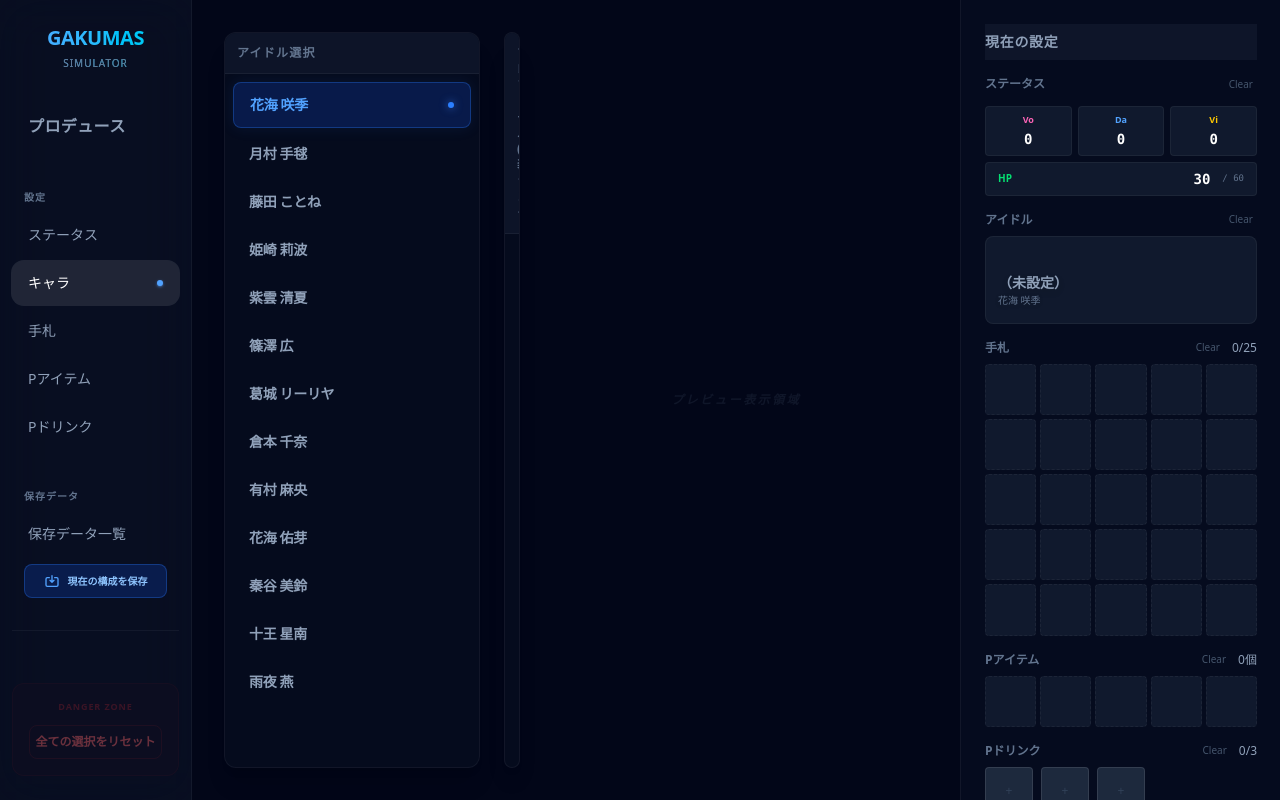
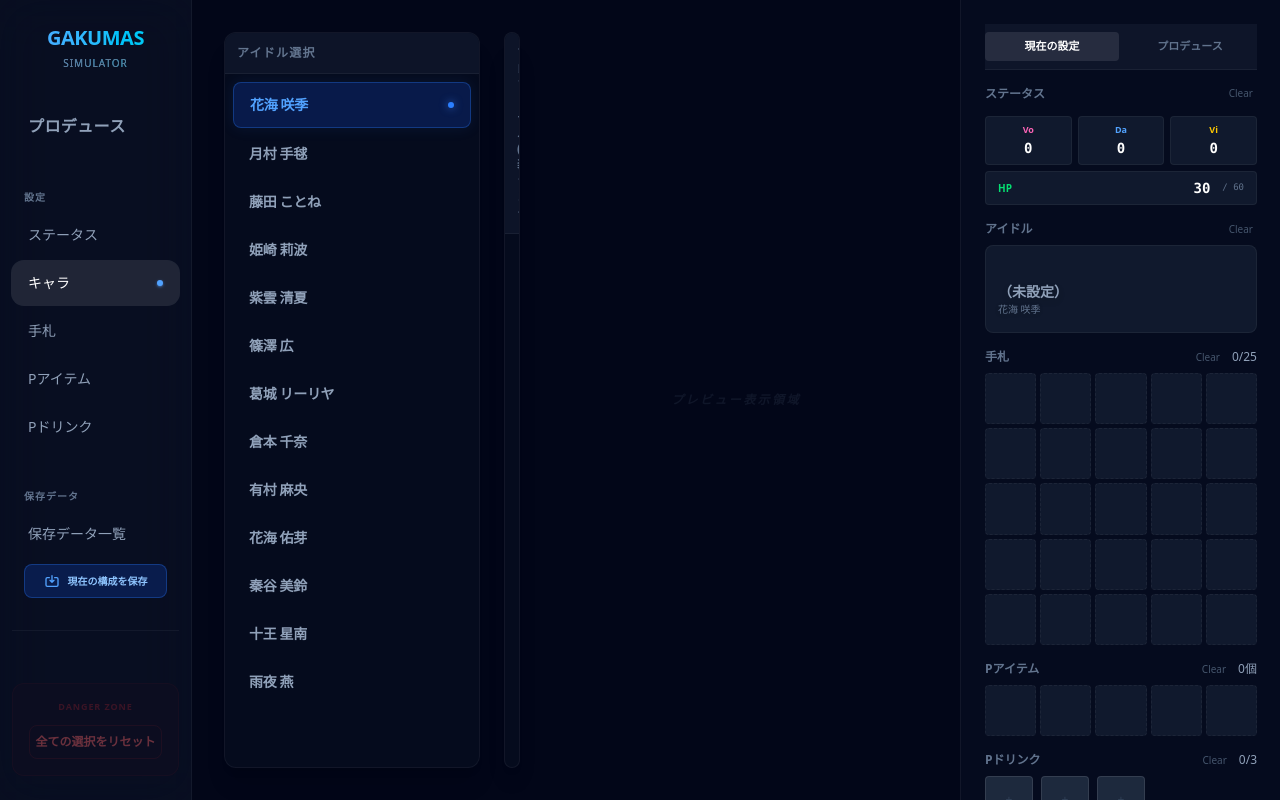
Before and after one commit to mihalinn/gakumasu, a React (Vite) app: page / in a window 1280 px wide. Built offline with nearby package versions, Linux system fonts and the light colour scheme; grey boxes are pictures that could not be loaded.

Commit message:
Implement Right Sidebar Tabs: Added Settings and Produce tabs with navigation

```diff
--- a/src/App.tsx
+++ b/src/App.tsx
@@ -114,6 +114,8 @@ function App() {
         e.stopPropagation();
         setStatus({ vocal: 0, dance: 0, visual: 0, hp: 30, maxHp: 60 });
     };
+
+    const [activeSidebarTab, setActiveSidebarTab] = useState<'settings' | 'produce'>('settings');
 
     const [savedConfigs, setSavedConfigs] = useState<SavedConfig[]>(() => {
         const saved = localStorage.getItem("gakumas_sim_presets_v2");
@@ -332,9 +334,23 @@ function App() {
             {/* Right Sidebar */}
             <div className="w-80 bg-slate-900/30 border-l border-white/5 flex-shrink-0 flex flex-col overflow-hidden transition-all duration-500 ease-in-out relative">
                 <div className="w-80 h-full flex flex-col p-6 overflow-y-auto">
-                    <div className="flex items-center justify-between mb-6 sticky top-0 bg-slate-900/95 py-2 -my-2 z-10 backdrop-blur w-full">
-                        <h3 className="text-sm font-bold text-slate-400 uppercase tracking-wider whitespace-nowrap">現在の設定</h3>
+                    {/* Tab Navigation */}
+                    <div className="flex items-center gap-1 mb-6 sticky top-0 bg-slate-900/95 py-2 -my-2 z-10 backdrop-blur w-full border-b border-white/5">
+                        <button
+                            onClick={() => setActiveSidebarTab('settings')}
+                            className={`flex-1 text-[11px] font-bold py-1.5 rounded transition-colors ${activeSidebarTab === 'settings' ? 'text-white bg-white/10' : 'text-slate-500 hover:text-slate-300'}`}
+                        >
+                            現在の設定
+                        </button>
+                        <button
+                            onClick={() => setActiveSidebarTab('produce')}
+                            className={`flex-1 text-[11px] font-bold py-1.5 rounded transition-colors ${activeSidebarTab === 'produce' ? 'text-white bg-white/10' : 'text-slate-500 hover:text-slate-300'}`}
+                        >
+                            プロデュース
+                        </button>
                     </div>
+
+                    {activeSidebarTab === 'settings' ? (
                         <div className="space-y-6">
                             {/* Status Summary */}
                             <div
@@ -461,6 +477,14 @@ function App() {
                                 </div>
                             </div>
                         </div>
+                    ) : (
+                        <div className="space-y-4">
+                            <div className="p-4 bg-slate-800/50 rounded-lg border border-white/5 text-center text-xs text-slate-500">
+                                <p>プロデュース中画面（仮）</p>
+                                <p className="mt-2 text-[10px]">手札等の情報をここに表示します</p>
+                            </div>
+                        </div>
+                    )}
                 </div>
             </div>
         </div>
```
Lines whose indentation alone changed are shown as unchanged.
